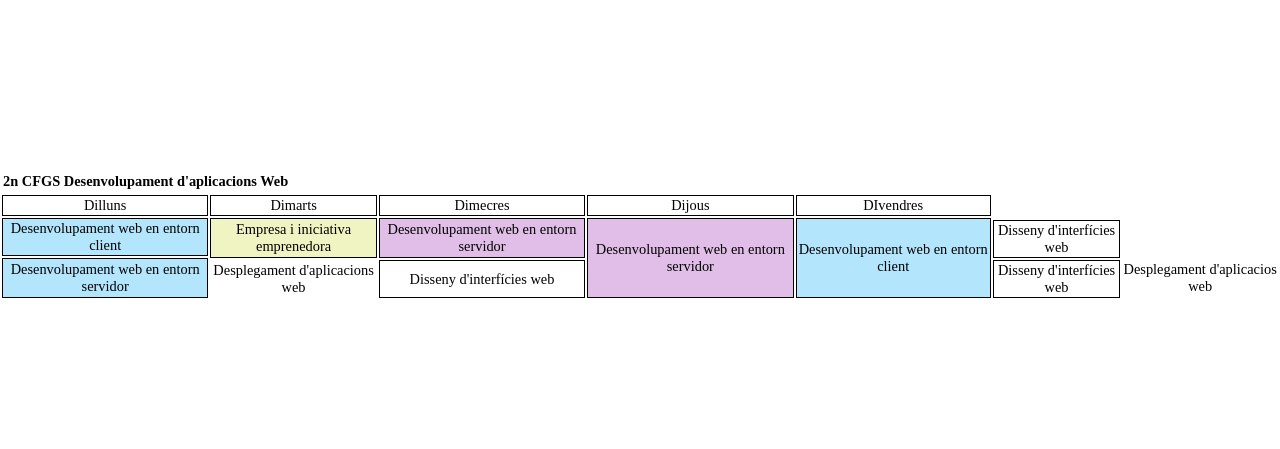
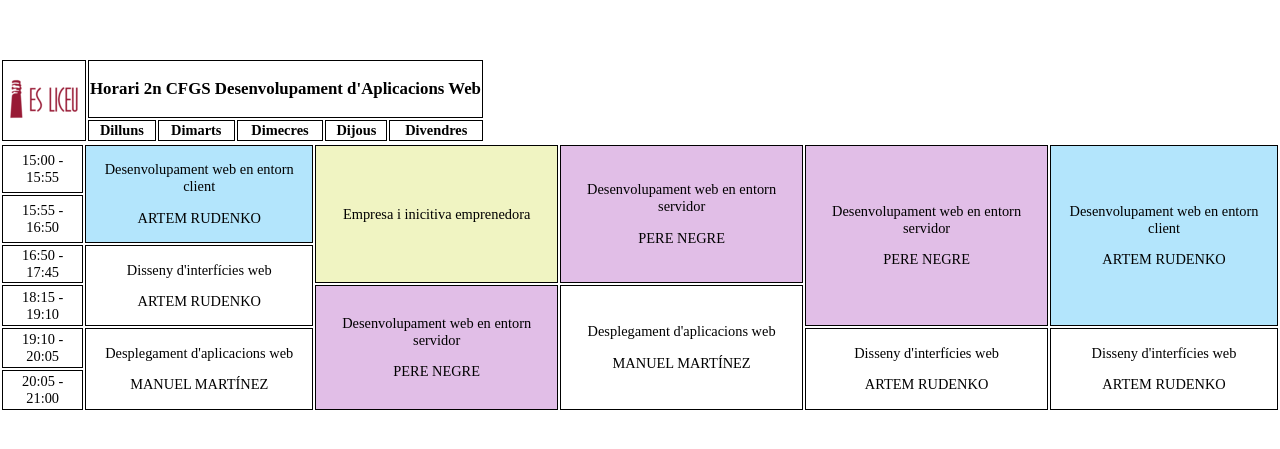
Before and after one commit to mLorente13/Horari_DIW, a website built with Vite: page index.html in a window 1280 px wide. Shown: the part 165-614 px from the top of the page. Built offline with nearby package versions, Linux system fonts and the light colour scheme.

Commit message:
Create table layout

```diff
--- a/index.html
+++ b/index.html
@@ -10,57 +10,89 @@
         <table id="horari">
             <thead class="header">
                 <tr>
-                    <th>2n CFGS Desenvolupament d'aplicacions Web</th>
+                    <th class="cell" rowspan="2">
+                        <a href="https://esliceu.cat" target="_blank">
+                            <img
+                                src="./assets/logo-esliceu.png"
+                                alt="Logo Es Liceu"
+                            />
+                        </a>
+                    </th>
+                    <th class="cell table-title" colspan="5">
+                        <h3>
+                            Horari 2n CFGS Desenvolupament d'Aplicacions Web
+                        </h3>
+                    </th>
+                </tr>
+                <tr>
+                    <th class="cell">Dilluns</th>
+                    <th class="cell">Dimarts</th>
+                    <th class="cell">Dimecres</th>
+                    <th class="cell">Dijous</th>
+                    <th class="cell">Divendres</th>
                 </tr>
             </thead>
             <tbody>
-                <tr class="row">
-                    <td class="cell h2">Dilluns</td>
-                    <td class="cell">Dimarts</td>
-                    <td class="cell">Dimecres</td>
-                    <td class="cell">Dijous</td>
-                    <td class="cell">DIvendres</td>
-                </tr>
-                <tr class="row">
+                <tr>
+                    <td class="cell hour">15:00 - 15:55</td>
                     <td class="cell dwec" rowspan="2">
-                        Desenvolupament web en entorn client
+                        <p>Desenvolupament web en entorn client</p>
+                        <p>ARTEM RUDENKO</p>
                     </td>
                     <td class="cell eie" rowspan="3">
-                        Empresa i iniciativa emprenedora
+                        <p>Empresa i inicitiva emprenedora</p>
                     </td>
                     <td class="cell dwes" rowspan="3">
-                        Desenvolupament web en entorn servidor
+                        <p>Desenvolupament web en entorn servidor</p>
+                        <p>PERE NEGRE</p>
                     </td>
                     <td class="cell dwes" rowspan="4">
-                        Desenvolupament web en entorn servidor
+                        <p>Desenvolupament web en entorn servidor</p>
+                        <p>PERE NEGRE</p>
                     </td>
                     <td class="cell dwec" rowspan="4">
-                        Desenvolupament web en entorn client
+                        <p>Desenvolupament web en entorn client</p>
+                        <p>ARTEM RUDENKO</p>
                     </td>
                 </tr>
-                <tr class="row">
+                <tr>
+                    <td class="cell hour">15:55 - 16:50</td>
+                </tr>
+                <tr>
+                    <td class="cell hour">16:50 - 17:45</td>
                     <td class="cell diw" rowspan="2">
-                        Disseny d'interfícies web
+                        <p>Disseny d'interfícies web</p>
+                        <p>ARTEM RUDENKO</p>
                     </td>
                 </tr>
-                <tr class="row">
-                    <td class="cell dwec" rowspan="3">
-                        Desenvolupament web en entorn servidor
+                <tr>
+                    <td class="cell hour">18:15 - 19:10</td>
+                    <td class="cell dwes" rowspan="3">
+                        <p>Desenvolupament web en entorn servidor</p>
+                        <p>PERE NEGRE</p>
                     </td>
-                    <td class="daw" rowspan="3">
-                        Desplegament d'aplicacios web
+                    <td class="cell daw" rowspan="3">
+                        <p>Desplegament d'aplicacions web</p>
+                        <p>MANUEL MARTÍNEZ</p>
                     </td>
                 </tr>
-                <tr class="row">
-                    <td class="daw" rowspan="2">
-                        Desplegament d'aplicacions web
+                <tr>
+                    <td class="cell hour">19:10 - 20:05</td>
+                    <td class="cell daw" rowspan="2">
+                        <p>Desplegament d'aplicacions web</p>
+                        <p>MANUEL MARTÍNEZ</p>
                     </td>
                     <td class="cell diw" rowspan="2">
-                        Disseny d'interfícies web
+                        <p>Disseny d'interfícies web</p>
+                        <p>ARTEM RUDENKO</p>
                     </td>
                     <td class="cell diw" rowspan="2">
-                        Disseny d'interfícies web
+                        <p>Disseny d'interfícies web</p>
+                        <p>ARTEM RUDENKO</p>
                     </td>
+                </tr>
+                <tr>
+                    <td class="cell hour">20:05 - 21:00</td>
                 </tr>
             </tbody>
         </table>
```
Also changed, not shown: assets/logo-esliceu.png (added).
